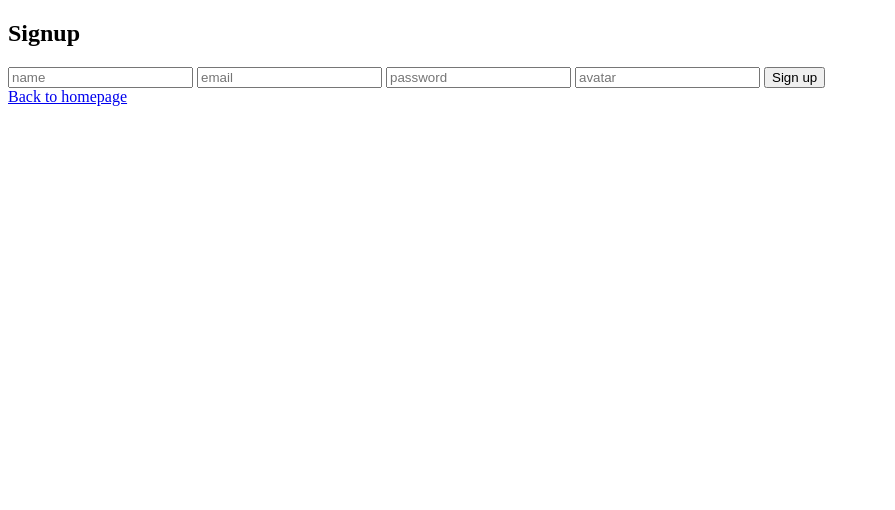
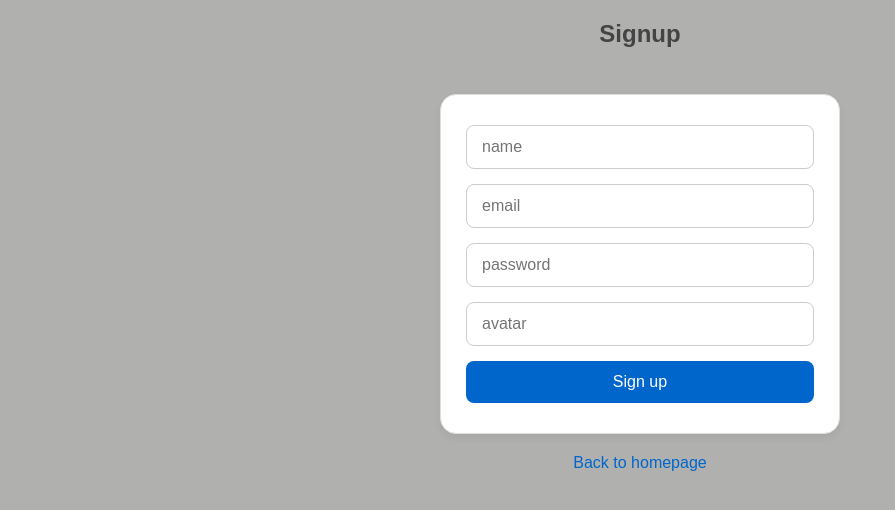
Before and after one commit to irisyoga/Fake-Store_App, a plain HTML site: page signup/index.html in a window 1280 px wide. Shown: the whole page, without its empty margins (0-895 px from the left). Drawn offline with Linux system fonts and the light colour scheme.

Commit message:
add SccStyle

```diff
--- /dev/null
+++ b/css/add-product.css
@@ -0,0 +1,77 @@
+
+/* Базовые стили */
+* {
+  box-sizing: border-box;
+  margin: 0;
+  padding: 0;
+  font-family: Arial, sans-serif;
+}
+
+body {
+  background-color: #B0B0AE;
+  color: #333;
+  min-height: 100vh;
+  padding: 20px;
+  display: flex;
+  flex-direction: column;
+  align-items: center;
+  justify-content: center;
+}
+
+/* Форма */
+form {
+  background-color: #fff;
+  padding: 30px 25px;
+  border-radius: 16px;
+  box-shadow: 0 6px 20px rgba(0, 0, 0, 0.1);
+  width: 100%;
+  max-width: 400px;
+  display: flex;
+  flex-direction: column;
+  gap: 15px;
+}
+
+/* Поля ввода */
+input,
+select {
+  padding: 12px 15px;
+  border: 1px solid #ccc;
+  border-radius: 8px;
+  font-size: 16px;
+  transition: border 0.3s, box-shadow 0.3s;
+}
+
+input:focus,
+select:focus {
+  border-color: #4a90e2;
+  box-shadow: 0 0 0 3px rgba(74, 144, 226, 0.2);
+  outline: none;
+}
+
+/* Кнопка */
+button {
+  padding: 12px;
+  background-color: #4a90e2;
+  color: white;
+  border: none;
+  border-radius: 8px;
+  font-size: 16px;
+  cursor: pointer;
+  transition: background-color 0.3s;
+}
+
+button:hover {
+  background-color: #357ab7;
+}
+
+/* Ссылка */
+a {
+  margin-top: 20px;
+  color: #4a90e2;
+  text-decoration: none;
+  transition: color 0.2s;
+}
+
+a:hover {
+  color: #2c5fa9;
+}
--- a/css/categories.css
+++ b/css/categories.css
@@ -1,9 +1,10 @@
 
-/* Общие стили */
+
+
 body {
   margin: 0;
   font-family: Arial, sans-serif;
-  background-color: #c3bebe;
+  background-color: #B0B0AE;
   color: #333;
   padding: 20px;
 }
@@ -14,17 +15,20 @@ h1 {
 }
 
 a {
-  display: inline-block;
-  margin-bottom: 20px;
+  display: block; /* сделать ссылку блочной */
   text-decoration: none;
+  text-align: center;
   color: #0066cc;
+  width: max-content;   /* ширина по содержимому */
+  margin: 0 auto 20px;  /* центрирование и отступ снизу */
+
 }
 
 a:hover {
   text-decoration: underline;
 }
 
-/* Сообщение */
+
 #message {
   text-align: center;
   font-weight: bold;
@@ -32,7 +36,7 @@ a:hover {
   margin: 10px 0;
 }
 
-/* Список категорий */
+
 .category-list {
   display: flex;
   flex-wrap: wrap;
@@ -43,7 +47,7 @@ a:hover {
   margin: 0;
 }
 
-/* Карточка категории */
+
 .category-card {
   width: 280px;
   background-color: #fff;
@@ -61,7 +65,7 @@ a:hover {
   box-shadow: 0 6px 12px rgba(0, 0, 0, 0.1);
 }
 
-/* Изображение */
+
 .category-image {
   width: 100%;
   max-height: 180px;
@@ -70,7 +74,6 @@ a:hover {
   margin-top: 12px;
 }
 
-/* Название */
 .category-card h2 {
   margin: 8px 0 0;
   font-size: 1.25rem;
--- /dev/null
+++ b/css/create-category.css
@@ -0,0 +1,102 @@
+
+/* Базовые сбросы */
+* {
+  box-sizing: border-box;
+  margin: 0;
+  padding: 0;
+  font-family: Arial, sans-serif;
+}
+
+body {
+  background-color: #B0B0AE;
+  color: #333;
+  min-height: 100vh;
+  padding: 20px;
+  display: flex;
+  flex-direction: column;
+  align-items: center;
+  justify-content: center;
+}
+
+/* Заголовок */
+h2 {
+  margin-bottom: 20px;
+  color: #444;
+  font-size: 1.8rem;
+  text-align: center;
+}
+
+/* Форма */
+form {
+  background-color: #fff;
+  padding: 30px 25px;
+  border-radius: 16px;
+  box-shadow: 0 6px 20px rgba(0, 0, 0, 0.1);
+  width: 100%;
+  max-width: 400px;
+  display: flex;
+  flex-direction: column;
+  gap: 15px;
+}
+
+/* Метки */
+label {
+  font-weight: bold;
+  color: #333;
+  margin-bottom: 4px;
+}
+
+/* Поля ввода */
+input {
+  padding: 12px 15px;
+  border: 1px solid #ccc;
+  border-radius: 8px;
+  font-size: 16px;
+  transition: border 0.3s, box-shadow 0.3s;
+}
+
+input:focus {
+  border-color: #4a90e2;
+  box-shadow: 0 0 0 3px rgba(74, 144, 226, 0.2);
+  outline: none;
+}
+
+/* Кнопки */
+button {
+  padding: 12px;
+  border: none;
+  border-radius: 8px;
+  font-size: 16px;
+  cursor: pointer;
+  transition: background-color 0.3s;
+}
+
+button[type="submit"] {
+  background-color: #4a90e2;
+  color: white;
+}
+
+button[type="submit"]:hover {
+  background-color: #357ab7;
+}
+
+button[type="reset"] {
+  background-color: #eee;
+  color: #333;
+}
+
+button[type="reset"]:hover {
+  background-color: #ccc;
+}
+
+/* Ссылка */
+a {
+  margin-top: 20px;
+  color: #4a90e2;
+  text-decoration: none;
+  transition: color 0.2s;
+}
+
+a:hover {
+  color: #2c5fa9;
+}
--- /dev/null
+++ b/css/profile.css
@@ -0,0 +1,57 @@
+
+/* Общие стили */
+* {
+  box-sizing: border-box;
+  margin: 0;
+  padding: 0;
+  font-family: Arial, sans-serif;
+}
+
+body {
+  background-color: #B0B0AE;
+  color: #333;
+  padding: 20px;
+  min-height: 100vh;
+  display: flex;
+  flex-direction: column;
+  align-items: center;
+}
+
+/* Заголовок */
+h2 {
+  margin-bottom: 20px;
+  color: #444;
+  text-align: center;
+}
+
+/* Аватар */
+#avatar {
+  width: 160px;
+  height: 160px;
+  object-fit: cover;
+  border-radius: 50%;
+  border: 3px solid #ddd;
+  box-shadow: 0 4px 12px rgba(0, 0, 0, 0.1);
+  margin-bottom: 20px;
+}
+
+/* Email */
+#email {
+  font-size: 18px;
+  color: #555;
+  margin-bottom: 30px;
+  text-align: center;
+}
+
+/* Ссылка */
+a {
+  text-decoration: none;
+  color: #0066cc;
+  font-weight: bold;
+  transition: color 0.2s;
+}
+
+a:hover {
+  color: #004d99;
+  text-decoration: underline;
+}
--- /dev/null
+++ b/css/signup.css
@@ -0,0 +1,94 @@
+
+
+/* Общие стили */
+* {
+  box-sizing: border-box;
+  margin: 0;
+  padding: 0;
+  font-family: Arial, sans-serif;
+}
+
+body {
+  margin: 0;
+  background-color: #B0B0AE;
+  color: #333;
+  padding: 20px;
+  min-height: 100vh;
+  display: flex;
+  flex-direction: column;
+  align-items: center;
+}
+
+/* Заголовок */
+h2 {
+  text-align: center;
+  margin-bottom: 16px;
+  color: #444;
+}
+
+/* Сообщение */
+#message {
+  text-align: center;
+  font-weight: bold;
+  color: green;
+  margin: 10px 0 20px;
+}
+
+/* Форма */
+form {
+  background-color: #fff;
+  padding: 30px 25px;
+  border-radius: 16px;
+  box-shadow: 0 4px 8px rgba(0, 0, 0, 0.05);
+  border: 1px solid #ddd;
+  max-width: 400px;
+  width: 100%;
+  display: flex;
+  flex-direction: column;
+  gap: 15px;
+}
+
+/* Поля ввода */
+input {
+  padding: 12px 15px;
+  border: 1px solid #ccc;
+  border-radius: 8px;
+  font-size: 16px;
+  transition: border 0.3s, box-shadow 0.3s;
+}
+
+input:focus {
+  border-color: #0066cc;
+  box-shadow: 0 0 0 3px rgba(0, 102, 204, 0.2);
+  outline: none;
+}
+
+/* Кнопка */
+button {
+  padding: 12px;
+  background-color: #0066cc;
+  color: white;
+  border: none;
+  border-radius: 8px;
+  font-size: 16px;
+  cursor: pointer;
+  transition: background-color 0.3s;
+}
+
+button:hover {
+  background-color: #004d99;
+}
+
+/* Ссылка */
+a {
+  display: inline-block;
+  margin-top: 20px;
+  text-decoration: none;
+  color: #0066cc;
+  transition: color 0.2s ease;
+}
+
+a:hover {
+  color: #004d99;
+  text-decoration: underline;
+}
--- a/css/style.css
+++ b/css/style.css
@@ -1,13 +1,32 @@
 
 
+* {
+  box-sizing: border-box;
+  margin: 0;
+  padding: 0;
+}
+
 body {
-  margin: 0;
+  margin: 0px;
+  font-family: Arial, sans-serif;
+  background-color: #B0B0AE;
+  color: #333;
+  /* Убираем padding */
+
 }
 
 .nav-bar {
-  background-color: lightpink;
+  margin: 0;
+  padding: 0;
+
+}
+
+.nav-bar {
+
+  display: flex;
+  background-color: #004D99;
   min-height: 60px;
-  display: flex;
+
   justify-content: center;
   align-items: center;
   gap: 24px;
@@ -29,6 +48,7 @@ body {
   flex-wrap: wrap;
   list-style: none;
   gap: 24px;
+  padding: 0px;
 }
 
 .product-card {
@@ -38,8 +58,34 @@ body {
   display: flex;
   flex-direction: column;
   align-items: center;
+  border-radius: 18px;
 }
 
 .product-card > img {
   width: 80%;
 }
+
+
+.product-card button {
+  margin: 8px 4px 0;
+  padding: 8px 12px;
+  border: none;
+  border-radius: 8px;
+  cursor: pointer;
+  font-size: 14px;
+  transition: background-color 0.3s;
+}
+
+.product-card button:hover {
+  opacity: 0.9;
+}
+
+.product-card button:first-of-type {
+  background-color: #e5a69f;
+  color: white;
+}
+
+.product-card button:nth-of-type(2) {
+  background-color: #6794b2;
+  color: white;
+}
--- a/js/index.js
+++ b/js/index.js
@@ -48,7 +48,7 @@ async function fetchProducts() {
       <input type="text" name="price" placeholder="price" value="${price}">
       <button type="submit">Save</button>`;
 
-      Card.appendChild(form);
+      productCard.appendChild(form);
 
       form.addEventListener("submit", (event) => {
         event.preventDefault();
--- a/js/signup.js
+++ b/js/signup.js
@@ -1,3 +1,4 @@
+
 const registerForm = document.getElementById("register-form");
 const messageEl = document.getElementById("message");
 
--- a/signup/index.html
+++ b/signup/index.html
@@ -6,6 +6,7 @@
     <meta name="viewport" content="width=device-width, initial-scale=1.0" />
     <title>Sign up</title>
     <script src="../js/signup.js" defer></script>
+    <link rel="stylesheet" href="../css/signup.css">
   </head>
   <body>
     <h2>Signup</h2>
```
Also changed, not shown: add-product/index.html (+2 -0 lines), create-category/index.html (added, +31 -0 lines), css/signin.css (added, +93 -0 lines), index.html (+2 -6 lines), js/categories.js (+6 -6 lines), js/create-category.js (added, +45 -0 lines), profile/index.html (+1 -0 lines), signin/index.html (+1 -0 lines).
